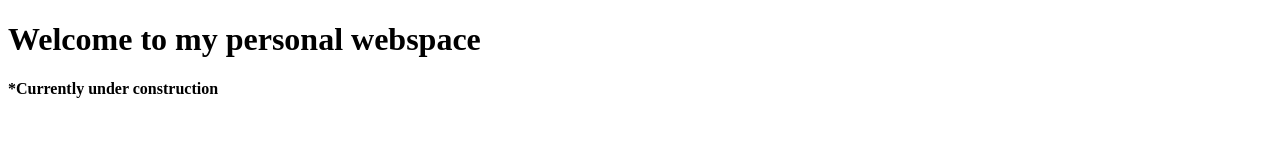
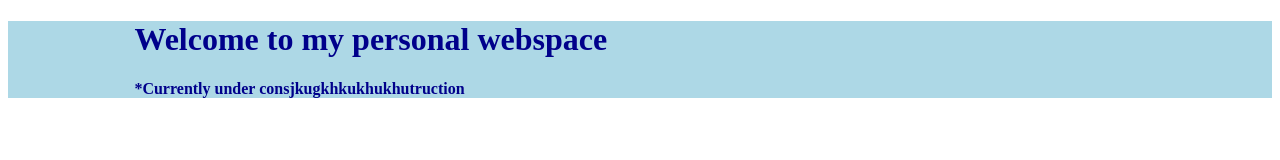
Before and after one commit to Jackmazzei/jackmazzei.github.io, a plain HTML site: page index.html in a window 1280 px wide. Drawn offline with Linux system fonts and the light colour scheme.

Commit message:
Added styling

```diff
--- a/index.html
+++ b/index.html
@@ -2,8 +2,8 @@
 <html>
   <head>
     <meta name="description" content="Jack Mazzei Personal Website">
-    <meta name="keywords" content="Jack Mazzei, Jack Mazzei LinkedIn, Jack Mazzei Website, Jack Mazzei Github"
-    <link rel="stylesheet" type="text/css" href="CSS/Web Design Styling.css">
+    <meta name="keywords" content="Jack Mazzei, Jack Mazzei LinkedIn, Jack Mazzei Website, Jack Mazzei Github">
+    <link rel="stylesheet" type="text/css" href="CSS/WebDesignStyling.css">
     <title>
       Jack Mazzei
     </title>
@@ -15,7 +15,7 @@
         Welcome to my personal webspace
       </h1>
       <h4>
-        *Currently under construction
+        *Currently under consjkugkhkukhukhutruction
       </h4>
     </div>
   </header>
```
Also changed, not shown: CSS/WebDesignStyling.css (renamed from CSS/Web Design Styling.css).
